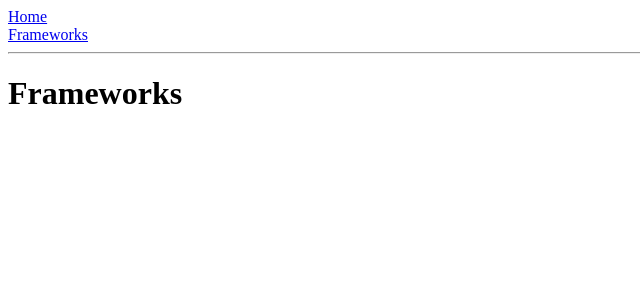
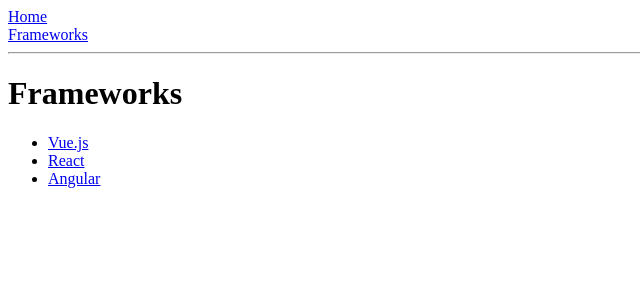
Before and after one commit to Guillermo-Mir/VUE, a Vue app in the folder router-vue/: page /frameworks in a window 1280 px wide. Shown: the top 300 px of the page, without its empty margins (0-640 px from the left). Built offline with nearby package versions, Linux system fonts and the light colour scheme.

Commit message:
array de frameworks

```diff
--- a/router-vue/src/views/Frameworks.vue
+++ b/router-vue/src/views/Frameworks.vue
@@ -1,6 +1,25 @@
+<script setup>
+import { RouterLink } from 'vue-router';
+import { ref } from 'vue';
+
+    const frameworks = ref([
+{ id: 1, name: 'Vue.js', desc: 'Progressive Framework per construir interfícies web.' },
+{ id: 2, name: 'React', desc: 'Biblioteca per crear interfícies d’usuari interactives.' },
+{ id: 3, name: 'Angular', desc: 'Framework complet per aplicacions empresarials.' }
+])
+
+
+</script>
+
 <template>
     <!--
     __________/framework
     -->
     <h1>Frameworks</h1>
+    <ul>
+        <li v-for="frame in frameworks" :key="frame.id">
+            <RouterLink :to="`/frameworks/${frame.id}`"> {{ frame.name }}</RouterLink>
+        </li>
+    </ul>
+
 </template>
```
